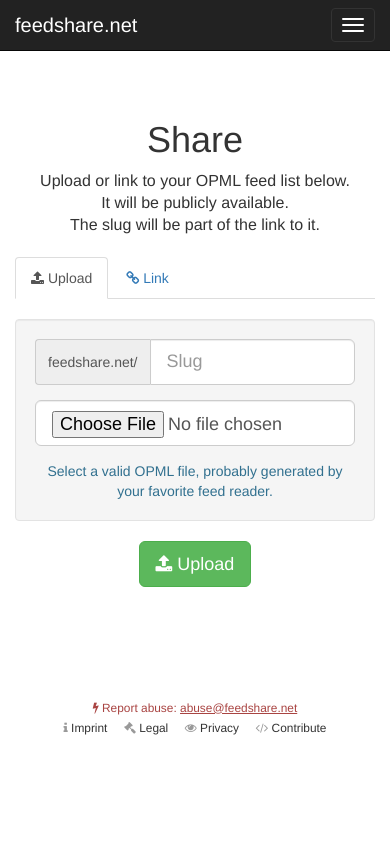
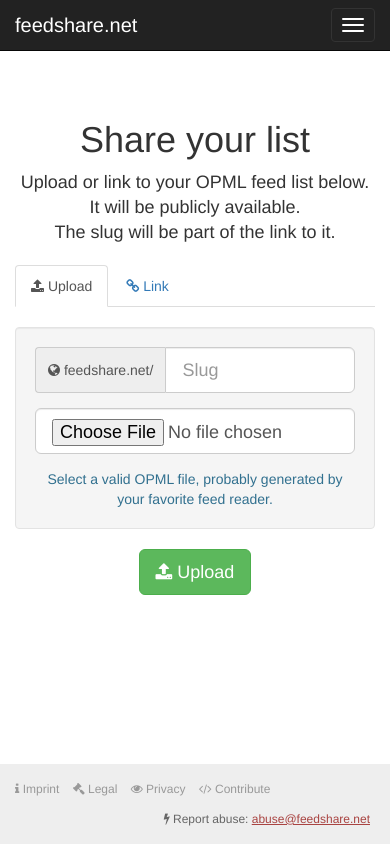
Before and after one commit to holzenburg/feedshare, a Django app: page /share/ in a window 390 px wide. Run offline with Django 3.2, Linux system fonts and the light colour scheme; some libraries are stand-ins or nearby versions.

Commit message:
Taggit & Feed intermediate model
Decoupled tags from feeds and feeds from lists. And some cosmetic
changes.

```diff
--- a/feedlists/forms.py
+++ b/feedlists/forms.py
@@ -63,13 +63,15 @@
 
 class FeedListEditForm(forms.ModelForm):
 
-    def clean(self):
-        if not self.url and not self.file:
-            raise ValidationError("You must upload a file or enter a valid URL")
+    def clean_url(self):
+        data = self.cleaned_data['url']
+        if not data and not self.cleaned_data['file']:
+            raise forms.ValidationError("You must upload a file or enter a valid URL")
+        return data
 
     def clean_slug(self):
         return _clean_slug(self)
 
     class Meta:
         model = FeedList
-        exclude = ['secret', 'processing_error', 'datetime_updated', 'views']
+        exclude = ['secret', 'processing_error', 'datetime_updated', 'datetime_process', 'views', 'tags', 'feeds']
--- a/feedlists/static/feedlists/css/feedlists.css
+++ b/feedlists/static/feedlists/css/feedlists.css
@@ -1,14 +1,56 @@
 /* Body, header and footer */
 
 body {
-    padding-top: 100px;
+    padding-top: 50px;
+}
+html, body {
+     height: 100%; /* required for footer */
+}
+.fs-page-wrap {
+    min-height: 100%; /* required for footer */
+    padding-top: 0px;
+}
+.fs-page-content {
+    overflow: auto;  /* required for footer */
+    padding-bottom: 100px; /* needs to be bigger than footer height*/
+    padding-top: 50px;
+}
+.fs-page-footer {
+    background: #eee;
+    color: #666;
+    position: relative;
+    margin-top: -50px; /* negative footer height */
+    height: 50px;
+    font-size: 12px;
+    line-height: 30px;
+    padding: 10px 0 0 0;
+    clear: both;
 }
 .fs-page-footer a {
+    color: #999;
+}
+.fs-page-footer a:hover {
+    text-decoration: none;
     color: #333;
 }
-.fs-page-footer {
-    margin-top: 100px;
-    color: #999;
+
+@media(max-width:767px){
+    .fs-page-content {
+        padding-bottom: 150px; /* needs to be bigger than footer height*/
+    }
+    .fs-page-footer {
+        margin-top: -80px; /* negative footer height */
+        height: 80px;
+    }
+}
+
+
+/* Typography */
+
+@media(max-width:767px){
+    .lead {
+        font-size: 18px;
+    }
 }
 
 /* Forms */
@@ -28,6 +70,18 @@
 }
 #FeedList hr {
 	margin: 10px 0;
+}
+
+/* Buttons */
+
+.fs-download-opml-button {
+    padding-left: 10px;
+    max-width: 100%;
+}
+@media(max-width:767px){
+    .fs-download-opml-button {
+        display: block;
+    }
 }
 
 /* Navbar search form */
--- a/feedlists/templates/feedlists/share.html
+++ b/feedlists/templates/feedlists/share.html
@@ -17,7 +17,7 @@
 
 {% block content %}
 <div class="text-center">
-	<h1>Share</h1>
+	<h1>Share your list</h1>
 	<p class="lead">
 		<span id="intro-action">Upload or link</span> to your OPML feed list below.<br class="visible-xs"> It will be publicly available.<br />
 		The slug will be part of the link to it.
@@ -62,7 +62,7 @@
 					<div class="well">
 						<div class="form-group">
 							<div class="input-group" style="margin-bottom:10px;">
-								<span class="input-group-addon"><span class="hidden-xs"><i class="fa fa-globe"></i> http://</span>feedshare.net/</span>
+								<span class="input-group-addon"><nobr><i class="fa fa-globe"></i>&nbsp;feedshare.net/</nobr></span>
 								<input class="form-control input-lg text-left" id="id_slug" maxlength="255" name="slug" placeholder="Slug" required="required" title="List slug" type="text" value="{% if upload_form.slug.value %}{{ upload_form.slug.value }}{% endif %}">
 							</div>
 						</div>
@@ -95,7 +95,7 @@
 					<div class="well">
 						<div class="form-group">
 							<div class="input-group" style="margin-bottom:10px;">
-								<span class="input-group-addon"><span class="hidden-xs"><i class="fa fa-globe"></i> http://</span>feedshare.net/</span>
+								<span class="input-group-addon"><nobr><i class="fa fa-globe"></i>&nbsp;feedshare.net/</nobr></span>
 								<input class="form-control input-lg text-left" id="id_slug" maxlength="255" name="slug" placeholder="Slug" required="required" title="List slug" type="text" value="{% if link_form.slug.value %}{{ link_form.slug.value }}{% endif %}">
 							</div>
 						</div>
--- a/feedlists/views.py
+++ b/feedlists/views.py
@@ -90,6 +90,7 @@
             feedlist = form.save()
             if feedlist.update_feeds():
                 messages.success(request, 'The feed list has been updated successfully.')
+                form = FeedListEditForm(instance=feedlist)
             else:
                 messages.error(request, 'There was an error importing your feeds.')
         else:
--- a/requirements.txt
+++ b/requirements.txt
@@ -1,6 +1,8 @@
 ipython>=1.1.0
 mysql-python
 pytz
+
+listparser
 
 django>=1.6.1
 South>=0.8.4
@@ -9,4 +11,4 @@
 django-bootstrap3
 django-bootstrap-pagination
 django-grappelli
-listparser
+django-taggit
--- a/templates/base.html
+++ b/templates/base.html
@@ -31,6 +31,9 @@
 {% endif %}
 {% endblock %}
 
+<div class="fs-page-wrap">
+	<div class="fs-page-content">
+
 		{% block content_full %}
 		<div class="container">
 			<div class="row">
@@ -40,6 +43,9 @@
 			</div>
 		</div>
 		{% endblock %}
+
+	</div>
+</div>
 
 {% include "snippets/base-footer.html" %}
 
--- a/templates/snippets/base-footer.html
+++ b/templates/snippets/base-footer.html
@@ -2,28 +2,17 @@
 	<div class="container">
 		<div class="row">
 			<div class="col-md-12">
-				<p class="text-center">
-					<small>
-						<span class="part text-danger">
-							<i class="fa fa-flash"></i>
-							Report abuse:
-							<a href="mailto:abuse@feedshare.net"><span class="text-danger" style="text-decoration:underline;">abuse@feedshare.net</span></a>
-						</span><br />
-						<span class="part">
-							<i class="fa fa-info"></i>
-							<a href="{% url 'imprint' %}">Imprint</a>
-							&nbsp;&nbsp;&nbsp;
-							<i class="fa fa-legal"></i>
-							<a href="{% url 'legal' %}">Legal</a>
-							&nbsp;&nbsp;&nbsp;
-							<i class="fa fa-eye"></i>
-							<a href="{% url 'privacy' %}">Privacy</a>
-							&nbsp;&nbsp;&nbsp;
-							<i class="fa fa-code"></i>
-							<a href="{% url 'contribute' %}">Contribute</a>
-						</span>
-					</small>
-				</p>
+				<ul class="list-inline">
+					<li><a href="{% url 'imprint' %}"><i class="fa fa-info"></i> Imprint</a></li>
+					<li><a href="{% url 'legal' %}"><i class="fa fa-legal"></i> Legal</a></li>
+					<li><a href="{% url 'privacy' %}"><i class="fa fa-eye"></i> Privacy</a></li>
+					<li><a href="{% url 'contribute' %}"><i class="fa fa-code"></i> Contribute</a></li>
+					<li class="pull-right">
+						<i class="fa fa-flash"></i>
+						Report abuse:
+						<a href="mailto:abuse@feedshare.net"><span class="text-danger" style="text-decoration:underline;">abuse@feedshare.net</span></a>
+					</li>
+				</ul>
 			</div>
 		</div>
 	</div>
```
Also changed, not shown: feedlists/admin.py (+3 -6 lines), feedlists/management/commands/rebuild_feeds.py (added, +31 -0 lines), feedlists/models.py (+71 -39 lines), feedlists/templates/feedlists/view.html (+7 -5 lines), feedshare/settings.py (+6 -2 lines), README.md, feedlists/management/__init__.py (added), feedlists/management/commands/__init__.py (added), feedlists/migrations/0002_auto__add_feedlistfeed__del_field_feed_feedlist__del_field_feed_tags__.py (added), feedlists/migrations/0003_auto__add_field_feedlist_datetime_process.py (added). Lines whose indentation alone changed are shown as unchanged.
